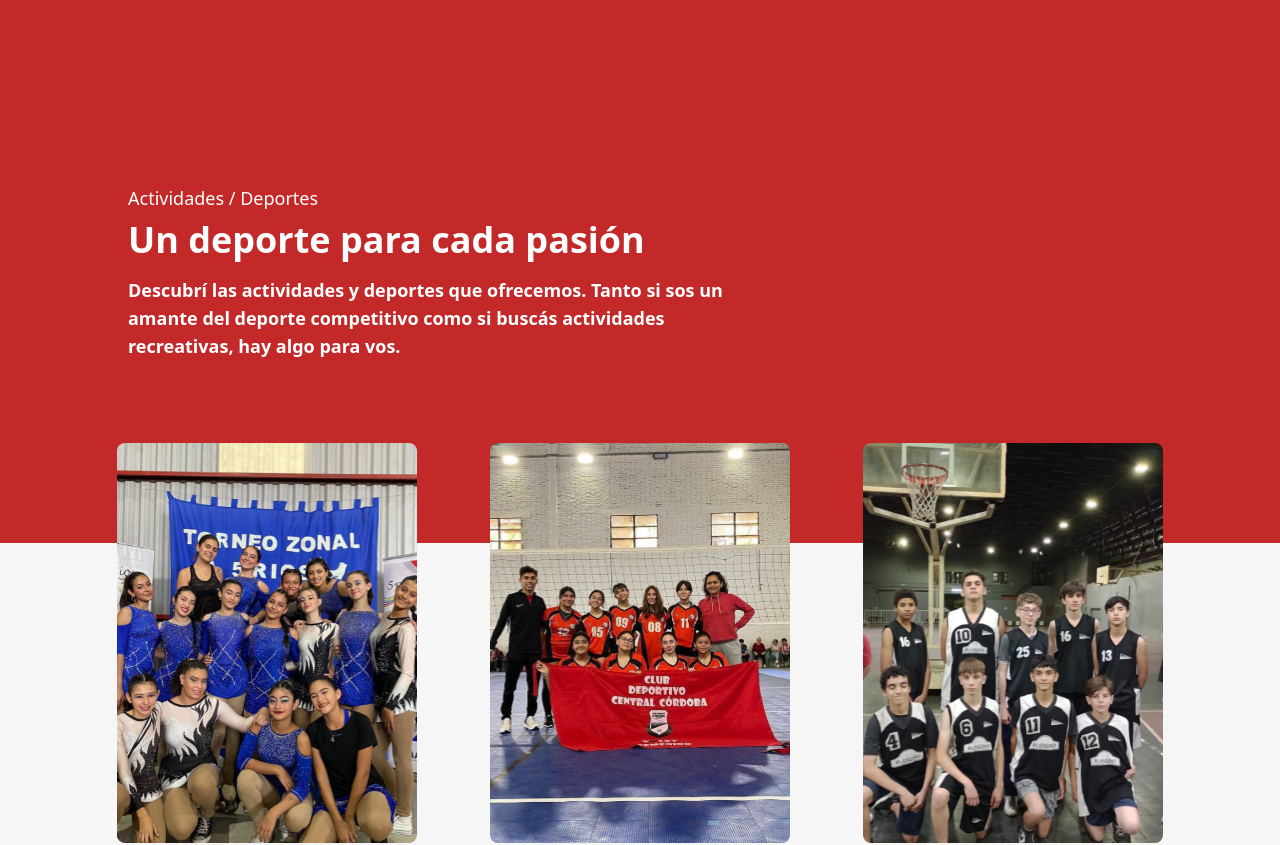
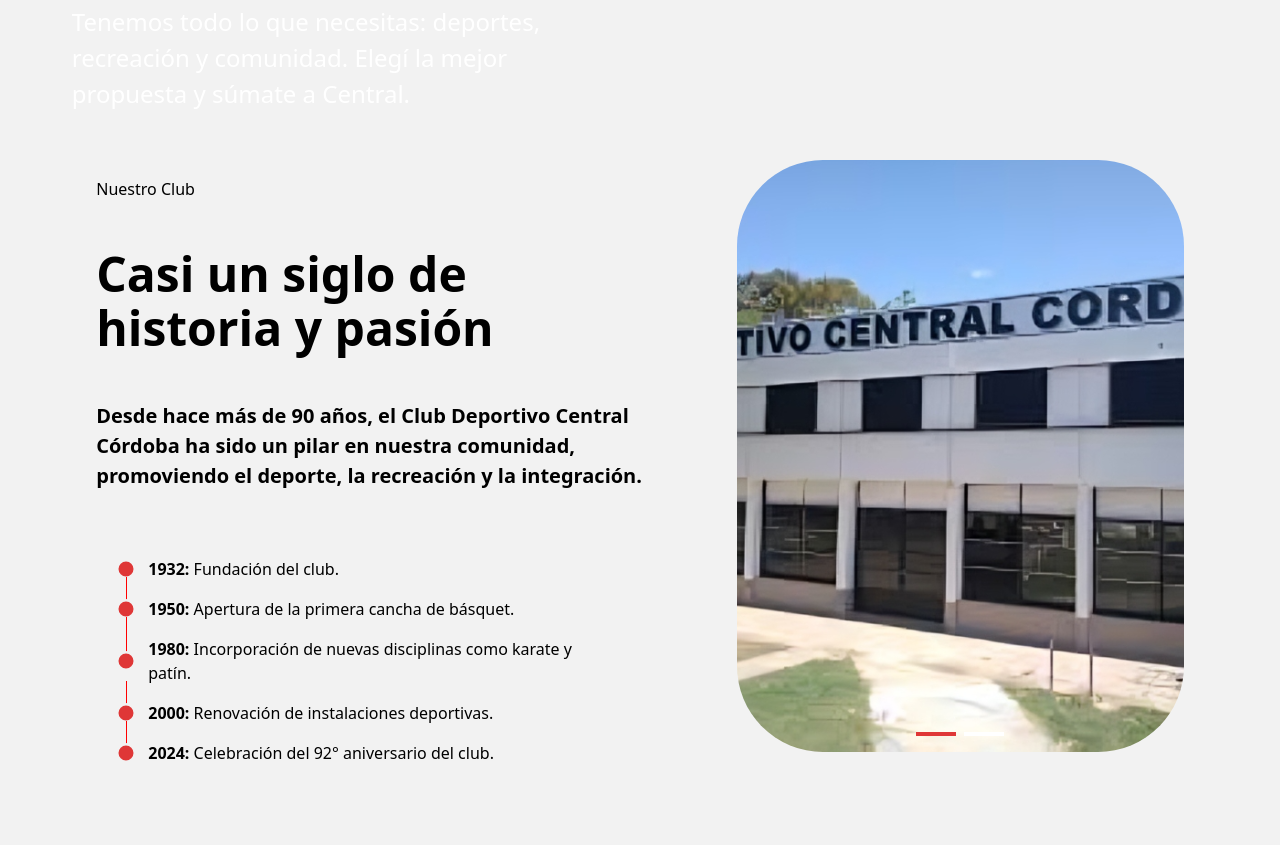
Before and after one commit to AgustinMateos/clubdeportivocordoba, a Next.js app: page / in a window 1280 px wide. Shown: the part 800-1645 px from the top of the page. Built offline with nearby package versions, Linux system fonts and the light colour scheme.

Commit message:
slider responsive

```diff
--- a/src/app/page.jsx
+++ b/src/app/page.jsx
@@ -14,7 +14,7 @@
 
       <main className="relative">
        <PrimerComponente/>
-       {/* <Historia/>  */}
+       <Historia/>
       <Actividades/>
       <Pesca/>
        <Colonia/>
--- a/src/components/Historia.jsx
+++ b/src/components/Historia.jsx
@@ -1,4 +1,3 @@
-
 'use client';
 
 import Image from "next/image";
@@ -13,7 +12,7 @@
 
   // Datos de los eventos históricos
   const eventos = [
-    { year: "1932", description: "Fundación del club.", },
+    { year: "1932", description: "Fundación del club." },
     { year: "1950", description: "Apertura de la primera cancha de básquet." },
     { year: "1980", description: "Incorporación de nuevas disciplinas como karate y patín." },
     { year: "2000", description: "Renovación de instalaciones deportivas." },
@@ -33,54 +32,32 @@
 
   return (
     <div className="w-full min-h-[100vh] sm:h-[911px] bg-[#F2F2F2] flex justify-center">
-      <div className="w-[80%] flex flex-col sm:flex-row items-center justify-around">
+      <div className="w-[90%] flex flex-col sm:flex-row items-center justify-around">
         {/* Sección de texto con los eventos */}
-        <div className="w-[100%] sm:w-[50%] h-auto sm:h-[650px] flex flex-col justify-between relative">
-            <div className="h-[60%] flex justify-evenly flex-col w-[100%] pb-[10px] sm:pb-[0px]">
+        <div className="w-full sm:w-[50%] h-auto sm:h-[650px] flex flex-col justify-between relative">
+          <div className="h-[60%] flex justify-evenly flex-col w-full pb-4 sm:pb-0">
             <h3 className="pt-4">Nuestro Club</h3>
-              <h4 className="text-[48px] font-bold leading-[54px] pt-4 w-[100%] sm:w-[70%] ">
+            <h4 className="text-[36px] sm:text-[48px] font-bold leading-[44px] sm:leading-[54px] pt-4 w-full sm:w-[70%]">
               Casi un siglo de historia y pasión
             </h4>
-              <p className="pt-4 w-[100%] font-semibold text-[20px]">
-                Desde hace más de 90 años, el Club Deportivo Central Córdoba ha sido un pilar en nuestra comunidad, promoviendo el deporte, la recreación y la integración. Fundado en 1932, el club ha sido testigo de innumerables logros y momentos que han marcado generaciones.
+            <p className="pt-4 w-full font-semibold text-[18px] sm:text-[20px]">
+              Desde hace más de 90 años, el Club Deportivo Central Córdoba ha sido un pilar en nuestra comunidad, promoviendo el deporte, la recreación y la integración.
             </p>
           </div>
 
           {/* Mapeo de los eventos */}
           <div className="w-[90%] relative pl-[20px]">
             {eventos.map((evento, index) => (
-                <div
-                  key={index}
-                  className="flex flex-row pb-4 items-center relative"
-                >
-                  {/* Imagen del círculo */}
-                  <Image
-                    src="/circuloHistoria.svg"
-                    width={20}
-                    height={20}
-                    alt="img"
-                    className="absolute left-0"
-                  />
+              <div key={index} className="flex flex-row pb-4 items-center relative">
+                <Image src="/circuloHistoria.svg" width={20} height={20} alt="img" className="absolute left-0" />
                 <p className="pl-8">
-                    {/* Año en negrita */}
                   <span className="font-bold">{evento.year}:</span> {evento.description}
                 </p>
 
                 {/* Línea roja (SVG) para conectar círculos */}
                 {index < eventos.length - 1 && (
-                    <svg
-                      className="absolute bottom-[-20px] left-[10px]"
-                      width="2"
-                      height="40"
-                    >
-                      <line
-                        x1="0"
-                        y1="0"
-                        x2="0"
-                        y2="100%" // Extiende hasta el siguiente círculo
-                        stroke="red"
-                        strokeWidth="2"
-                      />
+                  <svg className="absolute bottom-[-20px] left-[10px]" width="2" height="40">
+                    <line x1="0" y1="0" x2="0" y2="100%" stroke="red" strokeWidth="2" />
                   </svg>
                 )}
               </div>
@@ -89,7 +66,7 @@
         </div>
 
         {/* Slider */}
-        <div className="relative w-[447px] m-[20px] h-[592px] overflow-hidden">
+        <div className="relative w-full sm:w-[447px] h-[592px] overflow-hidden m-[20px] sm:m-[0px]">
              {/* Imágenes */}
              <div
                className="flex transition-transform duration-500"
@@ -100,25 +77,25 @@
                {images.map((src, index) => (
                  <div
                    key={index}
-                className="w-[447px] h-[592px] flex-shrink-0 "
+                   className="w-full sm:w-[447px] h-[452px]  sm:h-[592px] flex-shrink-0"
                  >
                    <Image
                      src={src}
                      width={447}
                      height={592}
                      alt={`Slide ${index + 1}`}
-                  className="object-cover w-full h-full rounded-[86px]"
+                     className="object-cover w-full h-full rounded-[54px] sm:rounded-[86px]"
                    />
                  </div>
                ))}
              </div>
 
              {/* Paginación */}
-          <div className="absolute bottom-4 left-0 right-0 flex justify-center space-x-2">
+             <div className="absolute bottom-[10rem] sm:bottom-4 left-0 right-0 flex justify-center space-x-2">
                {images.map((_, index) => (
                  <button
                    key={index}
-                className={`w-10 h-1  transition ${
+                   className={`w-10 h-1 transition ${
                      currentImage === index
                        ? "bg-[#DF3737]"
                        : "bg-[#ffff] hover:bg-[#d66767]"
```
Also changed, not shown: src/components/Colonia.jsx (line endings or trailing spaces). Lines whose indentation alone changed are shown as unchanged.
